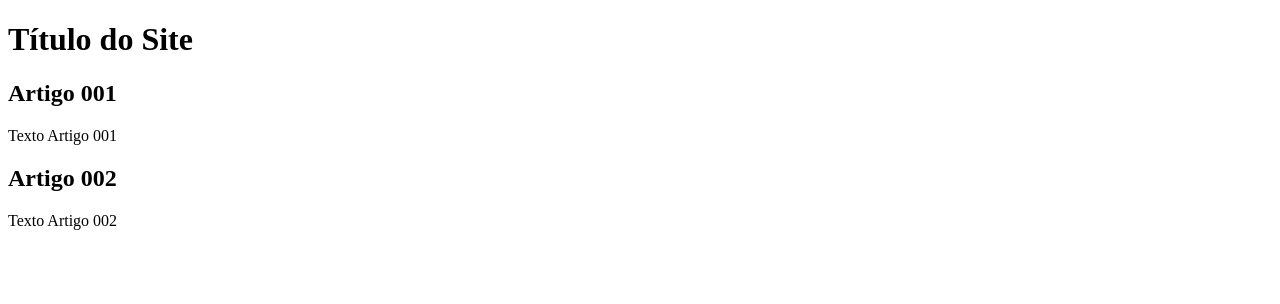
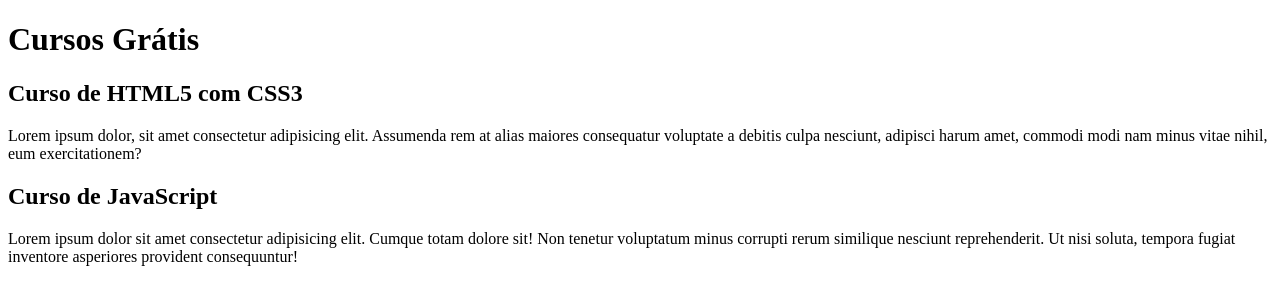
Before and after one commit to Thamires-Silva1/projeto-site, a plain HTML site: page index.html in a window 1280 px wide. Drawn offline with Linux system fonts and the light colour scheme.

Commit message:
comecei a escrever o conteúdo

```diff
--- a/index.html
+++ b/index.html
@@ -8,15 +8,15 @@
 <body>
     <main>
         <header>
-            <h1>Título do Site</h1>
+            <h1>Cursos Grátis</h1>
         </header>
         <article>
-            <h2>Artigo 001</h2>
-            <p>Texto Artigo 001</p>
+            <h2>Curso de HTML5 com CSS3</h2>
+            <p>Lorem ipsum dolor, sit amet consectetur adipisicing elit. Assumenda rem at alias maiores consequatur voluptate a debitis culpa nesciunt, adipisci harum amet, commodi modi nam minus vitae nihil, eum exercitationem?</p>
         </article>
         <article>
-            <h2>Artigo 002</h2>
-            <p>Texto Artigo 002</p>
+            <h2>Curso de JavaScript</h2>
+            <p>Lorem ipsum dolor sit amet consectetur adipisicing elit. Cumque totam dolore sit! Non tenetur voluptatum minus corrupti rerum similique nesciunt reprehenderit. Ut nisi soluta, tempora fugiat inventore asperiores provident consequuntur!</p>
         </article>
     </main>
 </body>
```
